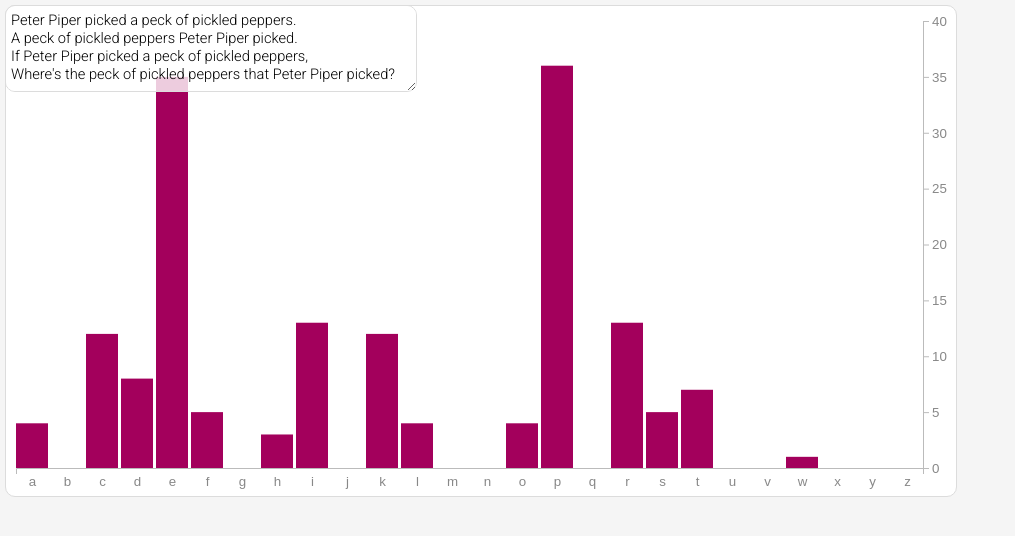
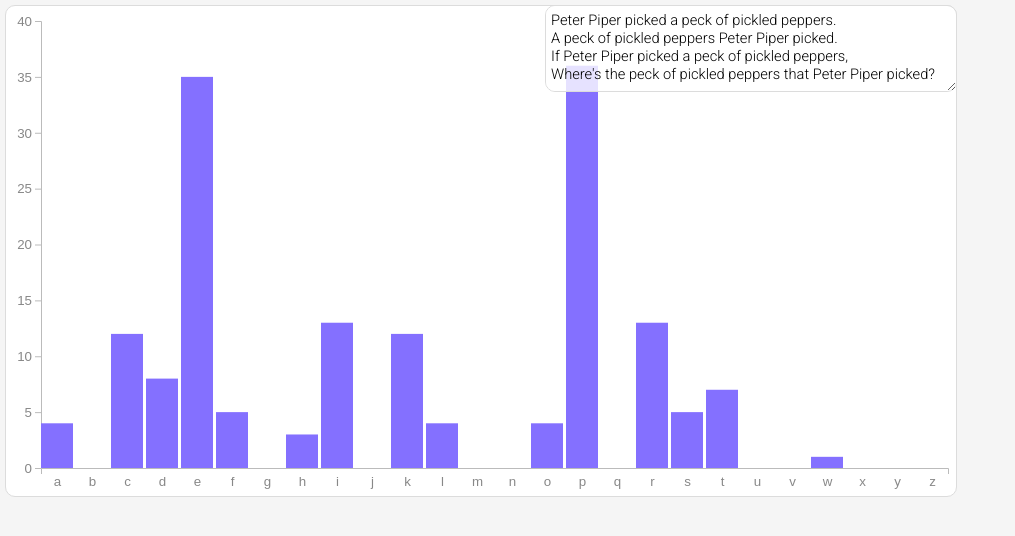
Before and after one commit to leeth7830/CS686-D3-Basics, a plain HTML site: page index.html in a window 1280 px wide. Shown: the whole page, without its empty margins (0-1015 px from the left). Drawn offline with nearby package versions, Linux system fonts and the light colour scheme.

Commit message:
finished

```diff
--- a/chart.js
+++ b/chart.js
@@ -47,9 +47,9 @@ var drawBarChart = function() {
    */
   var margin = {
     top:    15,
-    right:  35, // leave space for y-axis
+    right:  10, // leave space for y-axis
     bottom: 30, // leave space for x-axis
-    left:   10
+    left:   35
   };
 
   // now we can calculate how much space we have to plot
@@ -112,7 +112,7 @@ var drawBarChart = function() {
   // now lets draw our x- and y-axis
   // these require our x (letter) and y (count) scales
   var xAxis = d3.axisBottom(letterScale);
-  var yAxis = d3.axisRight(countScale);
+  var yAxis = d3.axisLeft(countScale);
 
   // check if we have already drawn our axes
   if (plot.select("g#y-axis").size() < 1) {
@@ -128,7 +128,7 @@ var drawBarChart = function() {
     // do the same for our y axix
     var yGroup = plot.append("g").attr("id", "y-axis");
     yGroup.call(yAxis);
-    yGroup.attr("transform", "translate(" + plotWidth + ",0)");
+    yGroup.attr("transform", "translate(0,0)");
   }
   else {
     // we need to do this so our chart updates
--- a/style.css
+++ b/style.css
@@ -21,7 +21,7 @@ textarea {
   /* position the textarea on top of the svg */
   position: fixed;
   top: 5px;
-  left: 5px;
+  left: 545px;
 
   margin: 0px;
   padding: 5px;
@@ -50,7 +50,7 @@ svg {
 
 rect.bar {
   stroke: none;
-  fill: #a3005c;
+  fill: #8470ff;
 }
 
 #x-axis text,
```
